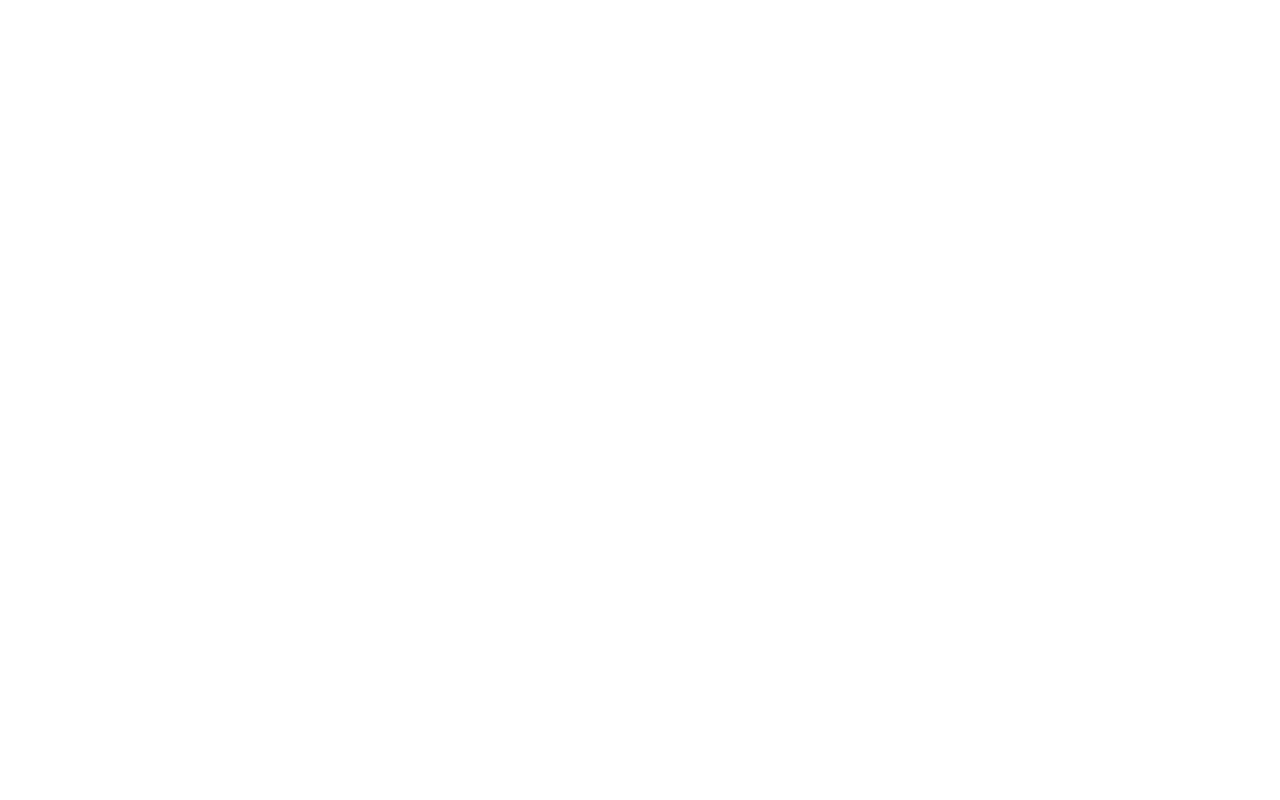
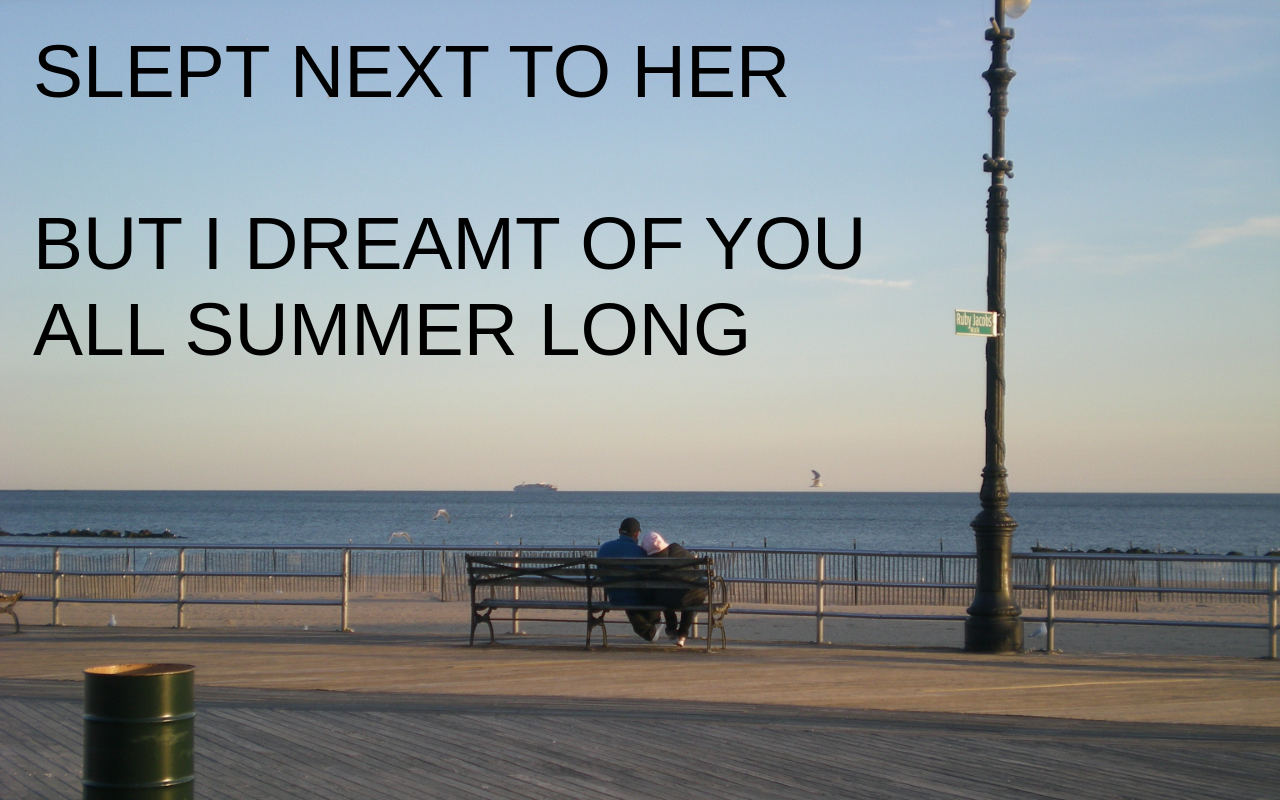
Before and after one commit to amberkarn/amberkarn.github.io, a plain HTML site: page entries/entry6/index.html in a window 1280 px wide. Drawn offline with Linux system fonts and the light colour scheme; a web font is replaced by a local one.

Commit message:
commit 2

```diff
--- a/entries/entry5/style.css
+++ b/entries/entry5/style.css
@@ -63,8 +63,6 @@
     color: aliceblue;
   }
 
-  @media screen{
-    body {
-      background-color: black;
-    }
-  }
+body {
+  background-color: black;
+}
--- a/entries/entry6/index.html
+++ b/entries/entry6/index.html
@@ -5,8 +5,20 @@
     <meta name="viewport" content="width=device-width, initial-scale=1.0">
     <title>Document</title>
     <link rel="stylesheet" href="style.css">
+    <link rel="preconnect" href="https://fonts.googleapis.com">
+<link rel="preconnect" href="https://fonts.gstatic.com" crossorigin>
+<link href="https://fonts.googleapis.com/css2?family=Bricolage+Grotesque:opsz,wght@12..96,300;12..96,400;12..96,600&family=Jacques+Francois&family=La+Belle+Aurore&family=Martian+Mono&family=Petrona&family=Spectral:ital@1&display=swap" rel="stylesheet">
 </head>
 <body>
 
+    <div class="flex-container">
+        <div>SLEPT NEXT TO HER</div>
+        <div> <br> </div>
+    <div>BUT I DREAMT OF YOU</div>
+    <div>ALL SUMMER LONG</div>
+</div>
+
+<div class="example">a figment of my worst intentions</div>
+
 </body>
 </html>
--- a/entries/entry6/style.css
+++ b/entries/entry6/style.css
@@ -0,0 +1,34 @@
+body {
+    background-color: black;
+  }
+
+  @media screen and (min-height: 480px) {
+    body {
+        background-size: cover;
+        background-image: url(imgs/Img2.JPG)
+    }
+  }
+
+  .flex-container {
+    display: flex;
+    margin: 5px;
+    padding: 20px;
+    font-size: 75px;
+    align-items: left;
+    position: relative;
+    flex-direction: column;
+    font-family: 'Darker Grotesque', sans-serif;
+  }
+
+  div.example {
+    font-family: 'Darker Grotesque', sans-serif;
+    font-size: 25px;
+    color: aliceblue;
+    align: left
+  }
+
+  @media screen and (min-height: 480px) {
+    div.example {
+      display:none;
+    }
+  }
```
Also changed, not shown: entries/entry6/imgs/Img1.JPG (added), entries/entry6/imgs/Img2.JPG (added), entries/entry6/imgs/Img3.JPG (added), entries/entry6/imgs/Img4.JPG (added), entries/entry6/imgs/Img5.JPG (added), 4 other files.
